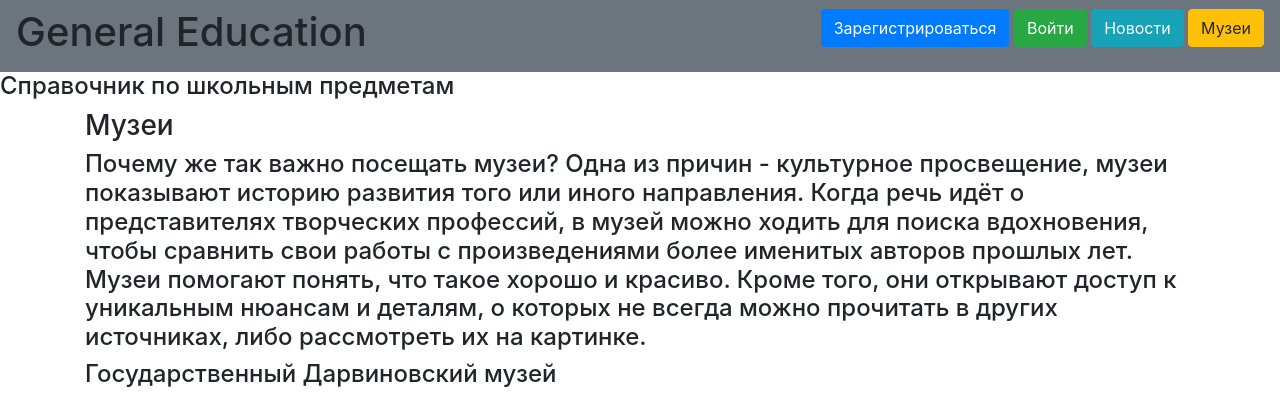
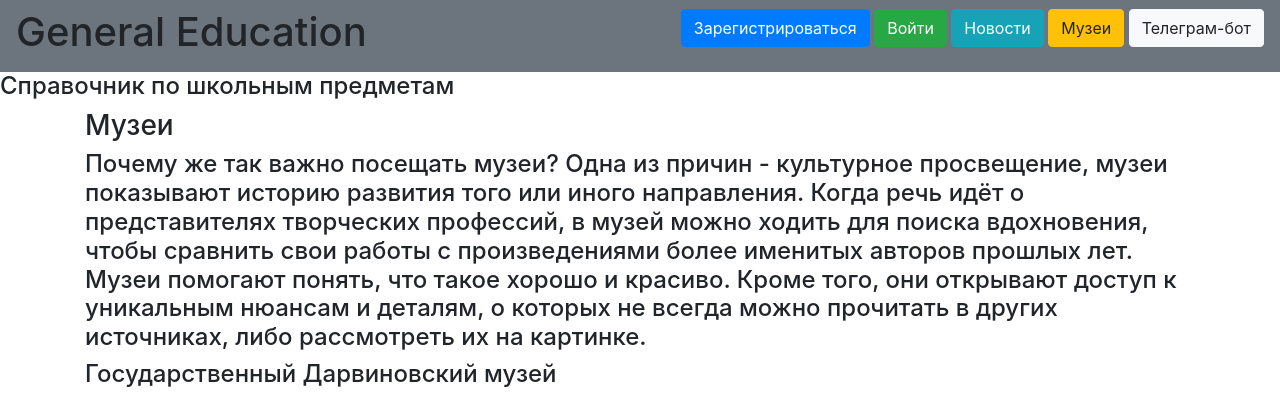
Before and after one commit to Ma1ozem0v/website_on_Python, a Flask app: page /api in a window 1280 px wide. Shown: the top 393 px of the page. Run offline with Flask 2, Linux system fonts and the light colour scheme; some libraries are stand-ins or nearby versions.

Commit message:
Кнопка Телеграм-бот

```diff
--- a/templates/base.html
+++ b/templates/base.html
@@ -23,6 +23,7 @@
         <a class="btn btn-success" href="/login">Войти</a>
         <a class="btn btn-info" href="/news">Новости</a>
         <a class="btn btn-warning" href="/api">Музеи</a>
+        <a class="btn btn-light" href="https://t.me/GeneralEducationBot">Телеграм-бот</a>
     </p>
 {% endif %}
     </nav>
```
